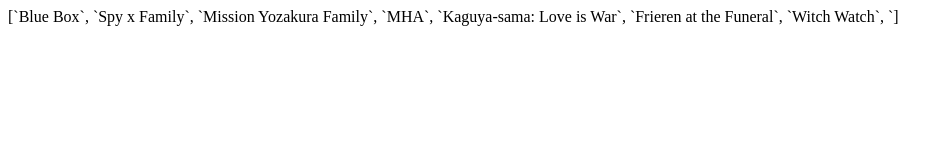
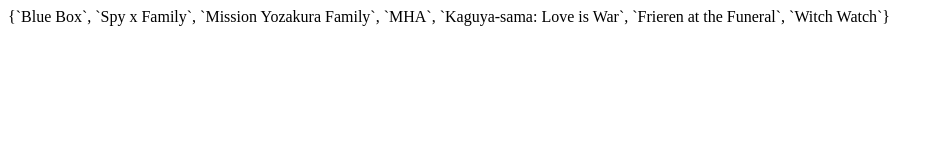
Before and after one commit to LoganDufek/TwitchBotHost, a plain HTML site: page docs/index.html in a window 1280 px wide. Shown: the whole page, without its empty margins (0-952 px from the left). Drawn offline with Linux system fonts and the light colour scheme.

Commit message:
final test

```diff
--- a/docs/index.html
+++ b/docs/index.html
@@ -1,14 +1,13 @@
 <!DOCTYPE html>
 <html>
 
-[`Blue Box`,
+{`Blue Box`,
 `Spy x Family`,
 `Mission Yozakura Family`,
 `MHA`,
 `Kaguya-sama: Love is War`,
 `Frieren at the Funeral`,
-`Witch Watch`,
-`]
+`Witch Watch`}
 
 
 
```
Also changed, not shown: index.html (+3 -3 lines).
